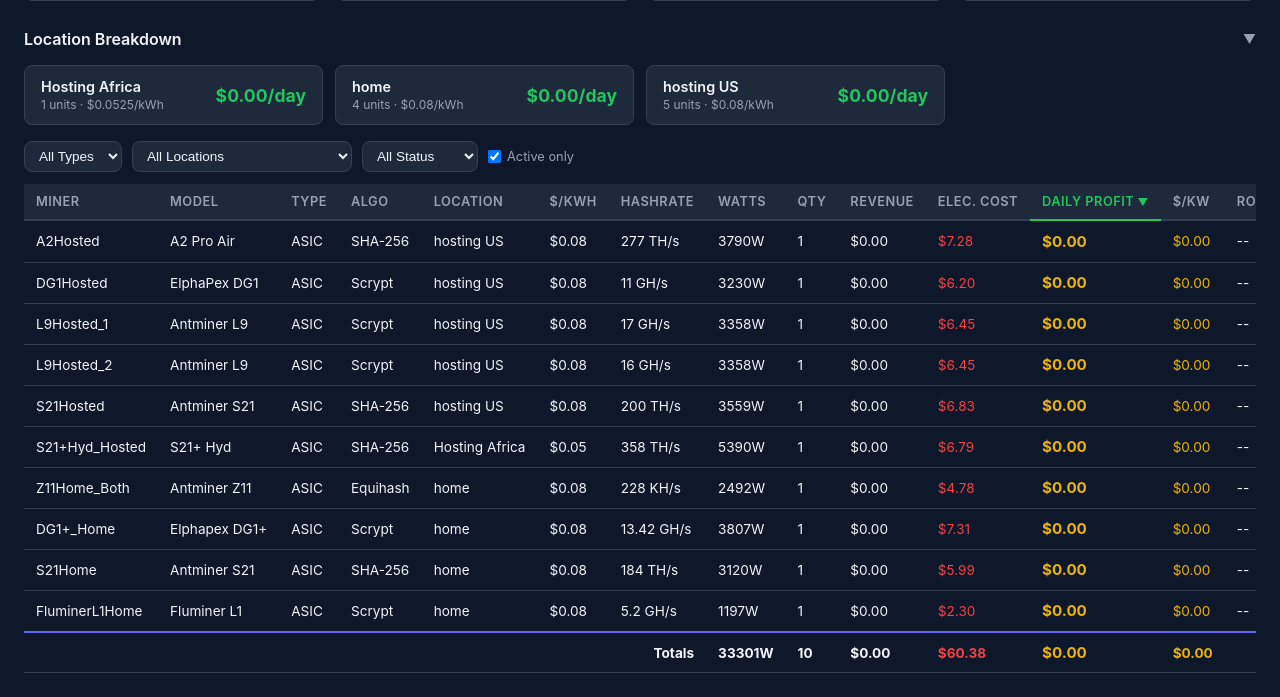
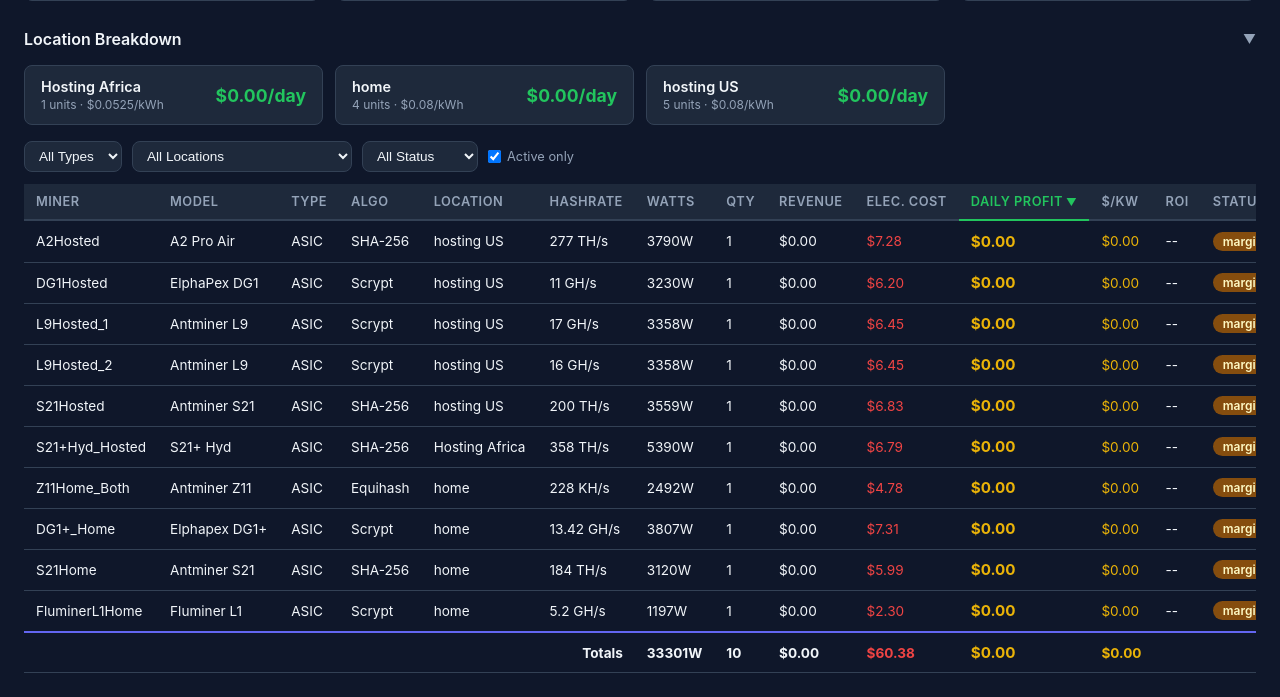
Before and after one commit to apedraza3/mining-profitability, a Flask app: page / in a window 1280 px wide. Shown: the part 202-899 px from the top of the page. Run offline with Flask 3, Linux system fonts and the light colour scheme; data that the repository does not hold is empty.

Commit message:
Remove $/kWh column — $/kW efficiency column is sufficient
Co-Authored-By: Claude Opus 4.6 <noreply@anthropic.com>

```diff
--- a/static/js/dashboard.js
+++ b/static/js/dashboard.js
@@ -172,7 +172,6 @@ function renderMinerTable(minerResults) {
             <td>${m.type}</td>
             <td>${esc(m.algorithm)}</td>
             <td>${esc(loc.name || '--')}</td>
-            <td>$${(loc.electricity_cost_kwh || 0).toFixed(2)}</td>
             <td>${m.hashrate} ${m.hashrate_unit}</td>
             <td>${formatWatts(r.power)}</td>
             <td>${m.quantity || 1}</td>
@@ -204,7 +203,7 @@ function renderMinerTable(minerResults) {
     const totalTr = document.createElement('tr');
     totalTr.className = 'totals-row';
     totalTr.innerHTML = `
-        <td colspan="7" style="text-align:right;font-weight:700;">Totals</td>
+        <td colspan="6" style="text-align:right;font-weight:700;">Totals</td>
         <td style="font-weight:700;">${Math.round(totalWatts)}W</td>
         <td style="font-weight:700;">${totalQty}</td>
         <td style="font-weight:700;">${formatCurrency(totalRevenue)}</td>
@@ -241,7 +240,6 @@ function sortData(data) {
             case 'name': va = a.miner.name; vb = b.miner.name; break;
             case 'model': va = a.miner.model; vb = b.miner.model; break;
             case 'location': va = a.location.name || ''; vb = b.location.name || ''; break;
-            case 'elec_rate': va = a.location.electricity_cost_kwh || 0; vb = b.location.electricity_cost_kwh || 0; break;
             case 'revenue': va = a.daily_revenue || 0; vb = b.daily_revenue || 0; break;
             case 'electricity': va = a.daily_electricity || 0; vb = b.daily_electricity || 0; break;
             case 'best_profit': va = a.best_daily_profit || 0; vb = b.best_daily_profit || 0; break;
--- a/templates/index.html
+++ b/templates/index.html
@@ -4,7 +4,7 @@
     <meta charset="UTF-8">
     <meta name="viewport" content="width=device-width, initial-scale=1.0">
     <title>Mining Profitability Dashboard</title>
-    <link rel="stylesheet" href="/static/css/dashboard.css?v=3">
+    <link rel="stylesheet" href="/static/css/dashboard.css?v=4">
     <script src="https://cdn.jsdelivr.net/npm/chart.js@4.4.7/dist/chart.umd.min.js"></script>
 </head>
 <body>
@@ -94,7 +94,6 @@
                         <th>Type</th>
                         <th>Algo</th>
                         <th class="sortable" data-col="location" onclick="sortTable('location')">Location</th>
-                        <th class="sortable" data-col="elec_rate" onclick="sortTable('elec_rate')" title="Electricity rate per kilowatt-hour">$/kWh</th>
                         <th>Hashrate</th>
                         <th>Watts</th>
                         <th>Qty</th>
@@ -287,8 +286,8 @@
         <p>Loading profitability data...</p>
     </div>
 
-    <script src="/static/js/dashboard.js?v=3"></script>
-    <script src="/static/js/inventory-modal.js?v=3"></script>
-    <script src="/static/js/charts.js?v=3"></script>
+    <script src="/static/js/dashboard.js?v=4"></script>
+    <script src="/static/js/inventory-modal.js?v=4"></script>
+    <script src="/static/js/charts.js?v=4"></script>
 </body>
 </html>
```
